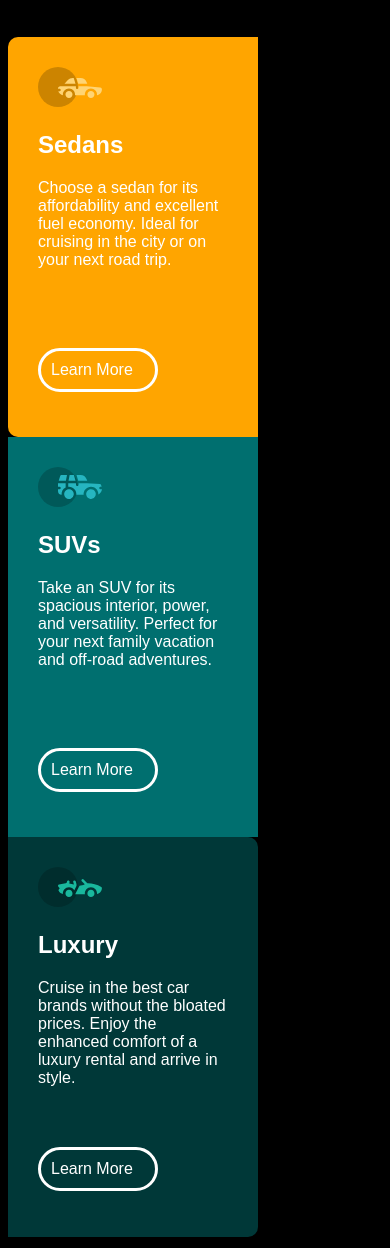
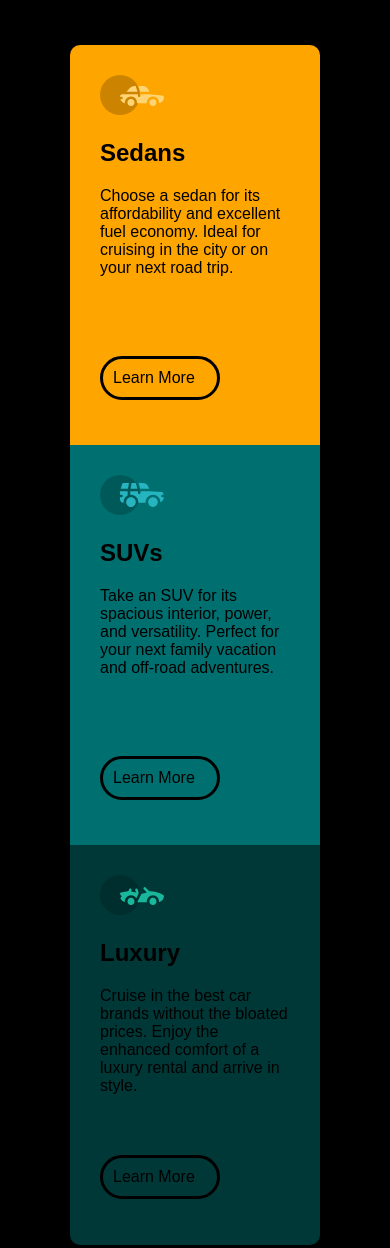
Before and after one commit to GabrielValleR/previewCard1, a plain HTML site: page index.html in a window 390 px wide. Drawn offline with Linux system fonts and the light colour scheme.

Commit message:
Add responsividade e captura do projeto

```diff
--- a/index.html
+++ b/index.html
@@ -1,19 +1,13 @@
 <!DOCTYPE html>
 <html>
     <head>
-
       <meta charset="UTL-8">
       <meta name="viewport" content="width=device-width, initial-scale=1.0">
       <link href="styleEx2.css" rel="stylesheet">
-
     </head>
     <body>
         <div id="conteiner">
-            <header>
-
-            </header>
-
-            <section id="option1">
+                <section id="option1">
                 <div class="car">
                     <img src="imagesEx2/icon-sedans.svg">
                     <h2>Sedans</h2>
@@ -25,9 +19,7 @@
                         <p>Learn More</p>
                     </div>
                 </div>
-
             </section>
-
             <section id="option2">
                 <div class="car">
                     <img src="imagesEx2/icon-suvs.svg">
@@ -41,28 +33,22 @@
                     </div>
                 </div>
             </section>
-
             <section id="option3">
                 <div class="car">
-
                     <img src="imagesEx2/icon-luxury.svg">
                     <h2>Luxury</h2>
                     <p >
                         Cruise in the best car brands without the bloated prices. Enjoy the enhanced comfort of a luxury
                         rental and arrive in style.
                     </p>
-                    <a href="../desafioCurriculo/index.html">
+
                     <div class="more">
                         <p>Learn More</p>
                     </div></a>
                 </div>
-
             </section>
-
             <footer>
-
             </footer>
-
         </div>
     </body>
 </html>
--- a/styleEx2.css
+++ b/styleEx2.css
@@ -1,15 +1,15 @@
 body{
     background-color:black;
     font-family:Arial, Helvetica, sans-serif;
+    display: flex;
+    align-content: center;
+    justify-content: center;
 
 }
 #conteiner{
     margin:auto;
     max-width:750px;
     margin-top:10%;
-    color:white;
-
-
 
 }
 
@@ -30,7 +30,6 @@ body{
     float: left;
     background-color:#006f6f;
     box-sizing:border-box;
-
 }
 #option3{
     width: 250px;
@@ -41,7 +40,6 @@ body{
     box-sizing:border-box;
     border-top-right-radius: 10px;
     border-bottom-right-radius: 10px;
-
 }
 .ajuste{
      margin-bottom: 79px;
@@ -49,18 +47,13 @@ body{
 .more{
     margin-top: 60px;
     padding:0;
-
-
 }
 a{
-        text-decoration: none;
-
-
+     text-decoration: none;
 }
 a:visited, a:hover, a:link, a:active{
     color:white;
   }
-
 .more p{
     text-align: left;
     margin-right: 70px;
@@ -69,5 +62,28 @@ a:visited, a:hover, a:link, a:active{
     border-style:solid;
     border-color:rgba(192, 192, 192,);
     cursor:pointer;
-
 }
+@media screen and (max-width: 780px){
+    #option1{
+        clear:left;
+        background-color:#ffa500;
+        border-radius: 0;
+        border-top-left-radius: 10px;
+        border-top-right-radius: 10px;
+        box-sizing:border-box;
+    }
+    #option2{
+        clear:left;
+        background-color:#006f6f;
+        box-sizing:border-box;
+        border-radius: 0;
+    }
+    #option3{
+        clear:left;
+        background-color:#003838;
+        box-sizing:border-box;
+        border-radius: 0;
+        border-bottom-left-radius: 10px;
+        border-bottom-right-radius: 10px;
+    }
+}
```
Also changed, not shown: desing/1-finalizadoCaptura1.JPG (added), desing/1-finalizadoCaptura2.JPG (added), desing/1-finalizadoCaptura3.JPG (added), desing/1-finalizadoCaptura4.JPG (added), desing/2-htmlCaptura1.JPG (added), desing/2-htmlCaptura2.JPG (added), desing/cssCaptura1.JPG (added), desing/cssCaptura2.JPG (added), desing/cssCaptura3.JPG (added).
